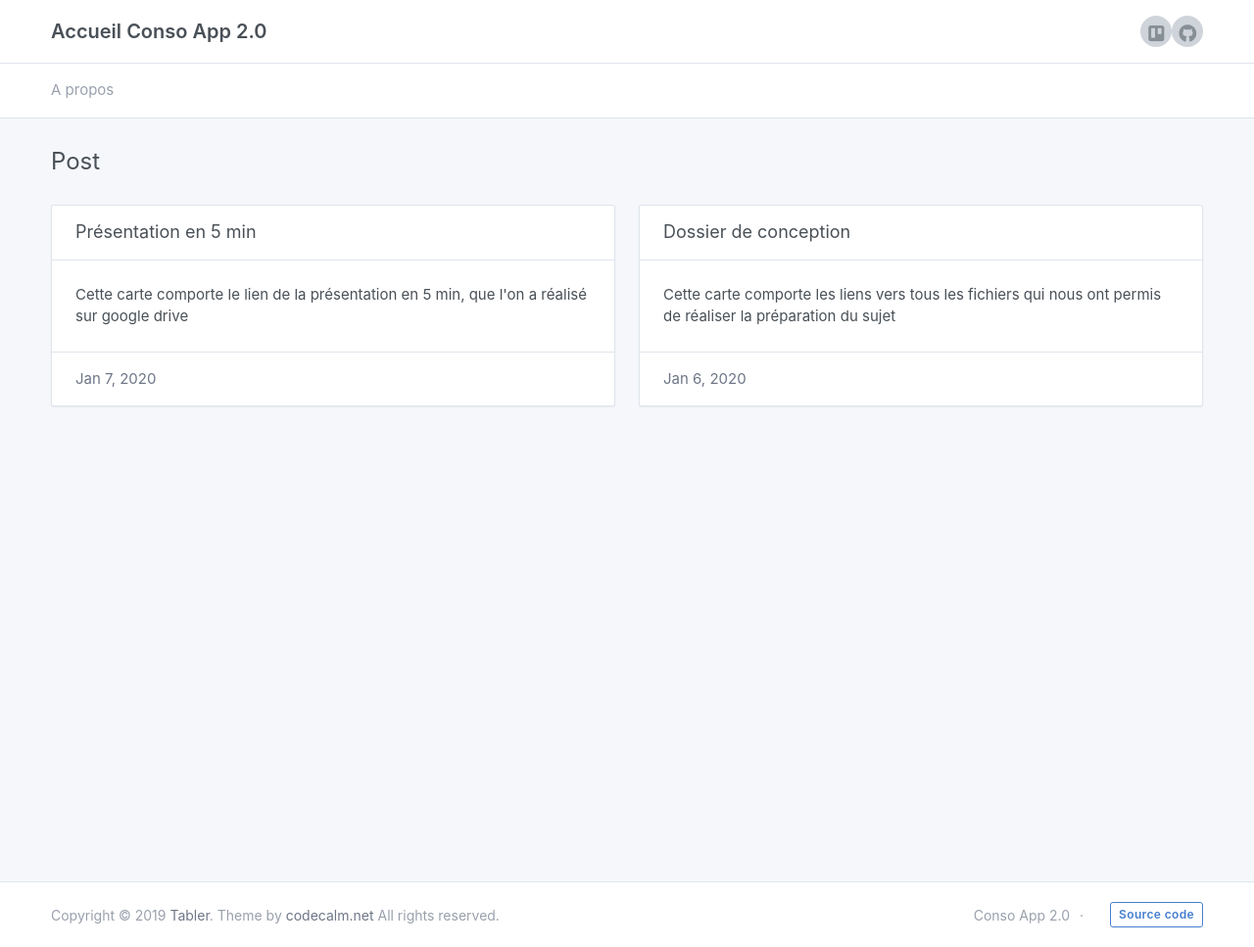
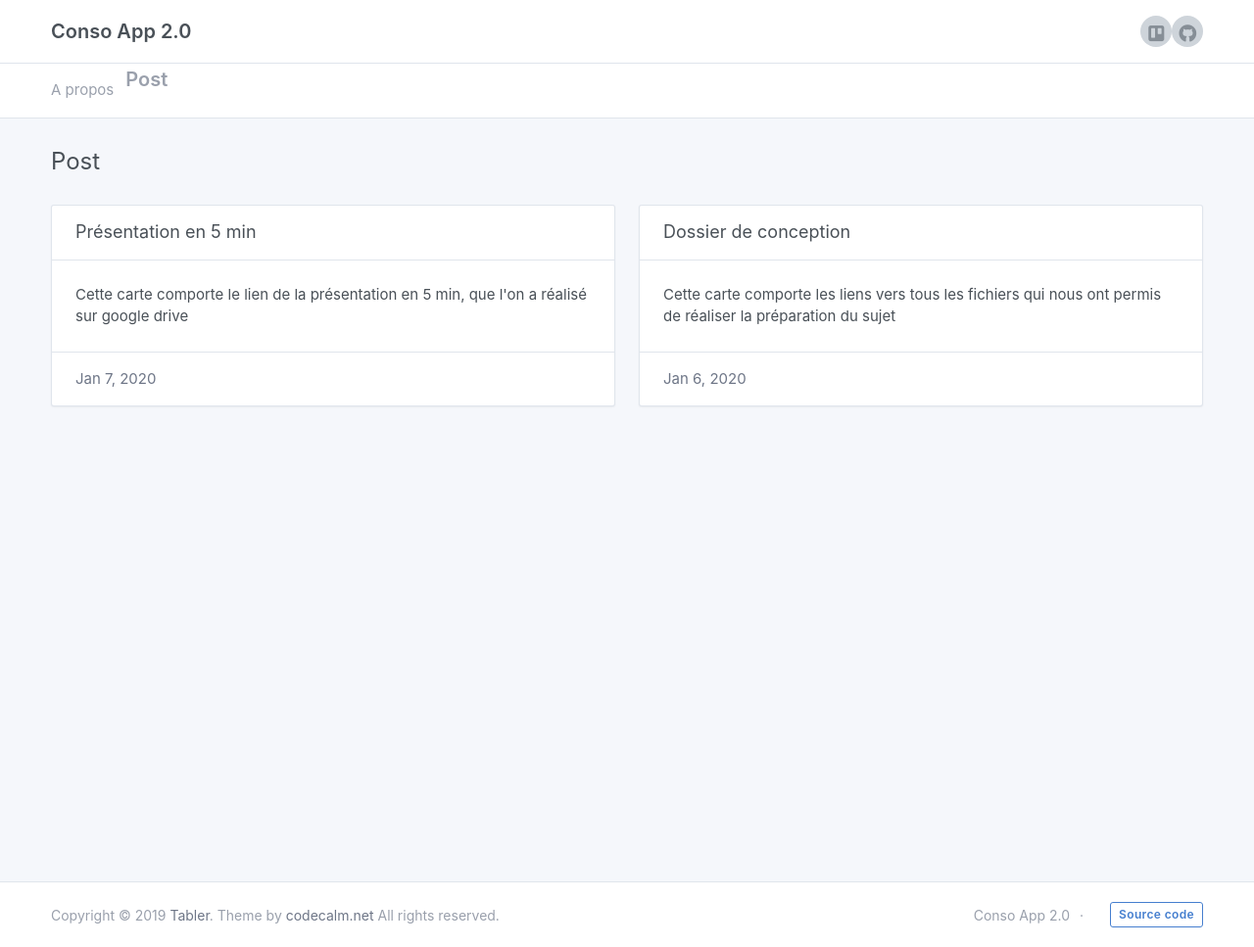
Before and after one commit to apinot/apinot.github.io, a Jekyll site: the page built from index.html, in a window 1280 px wide. Shown: the whole page at 98% size. Built offline with Jekyll 4.4.1, drawn with Linux system fonts in a browser that asks for light colours; nearby versions of some CDN libraries.

Commit message:
modif post et fond

```diff
--- a/_includes/header.html
+++ b/_includes/header.html
@@ -2,7 +2,7 @@
   <div class="container">
     <div class="d-flex">
       <a href="{{ site.baseurl }}/" class="header-brand">
-        Accueil {{ site.title }}
+        {{ site.title }}
       </a>
       <div class="d-flex order-lg-2 ml-auto">
         <a class="avatar" href="https://trello.com/b/5nHUSyxK/consoapp"><i class="fab fa-trello"></i></a>
@@ -27,6 +27,11 @@
           </li>
           {% endif %}
           {% endfor %}
+          <li>
+            <a href="{{ site.baseurl }}/" class="header-brand">
+              Post
+            </a>
+          </li>
         </ul>
       </div>
     </div>
```
